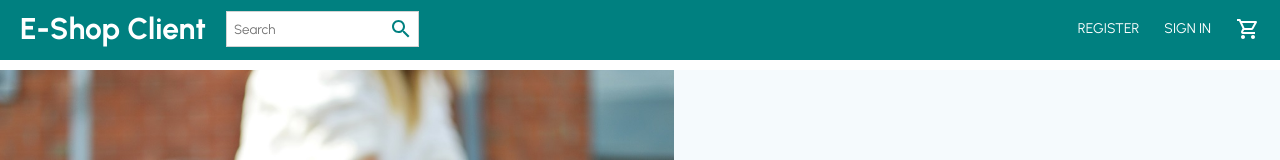
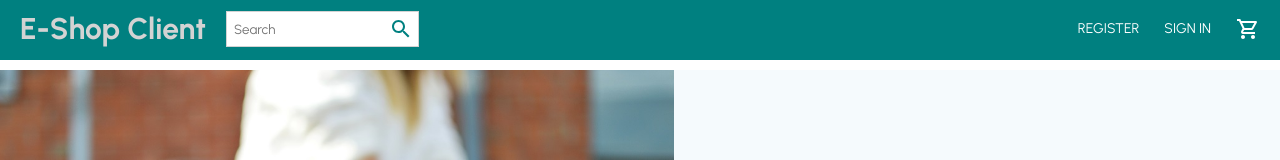
Before and after one commit to AliPooladmast/e-commerce, a React (Create React App) app: page / in a window 1280 px wide. In both pictures the pointer is over the element "E-Shop Client". Shown: the top 160 px of the page. Built offline with nearby package versions, Linux system fonts and the light colour scheme; no server answers.

Commit message:
add hover to navbar

```diff
--- a/src/components/NavBar/NavBar.module.scss
+++ b/src/components/NavBar/NavBar.module.scss
@@ -64,6 +64,10 @@
   white-space: nowrap;
   margin-right: 20px;
 
+  &:hover {
+    color: lightgrey;
+  }
+
   @media only screen and (max-width: 600px) {
     font-size: 24px;
   }
@@ -74,13 +78,17 @@
   display: flex;
   justify-content: flex-end;
   align-items: center;
-  color: #fff;
 
   div {
     font-size: 14px;
     cursor: pointer;
     margin-left: 25px;
     white-space: nowrap;
+    color: #fff;
+
+    &:hover {
+      color: lightgrey;
+    }
 
     @media only screen and (max-width: 600px) {
       font-size: 12px;
@@ -95,6 +103,10 @@
 
 .Badge {
   color: #fff;
+
+  &:hover {
+    color: lightgrey;
+  }
 }
 
 .Link {
```
